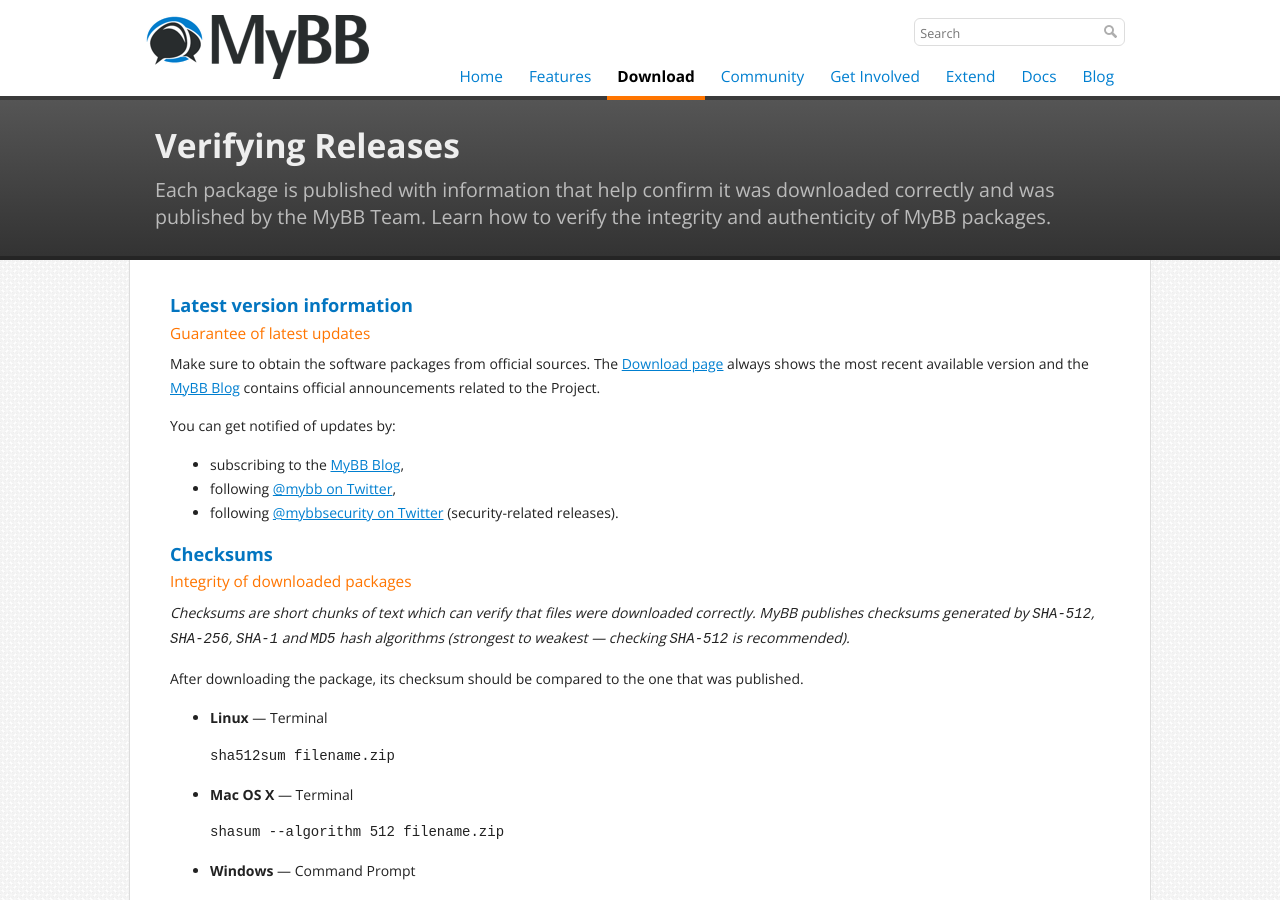
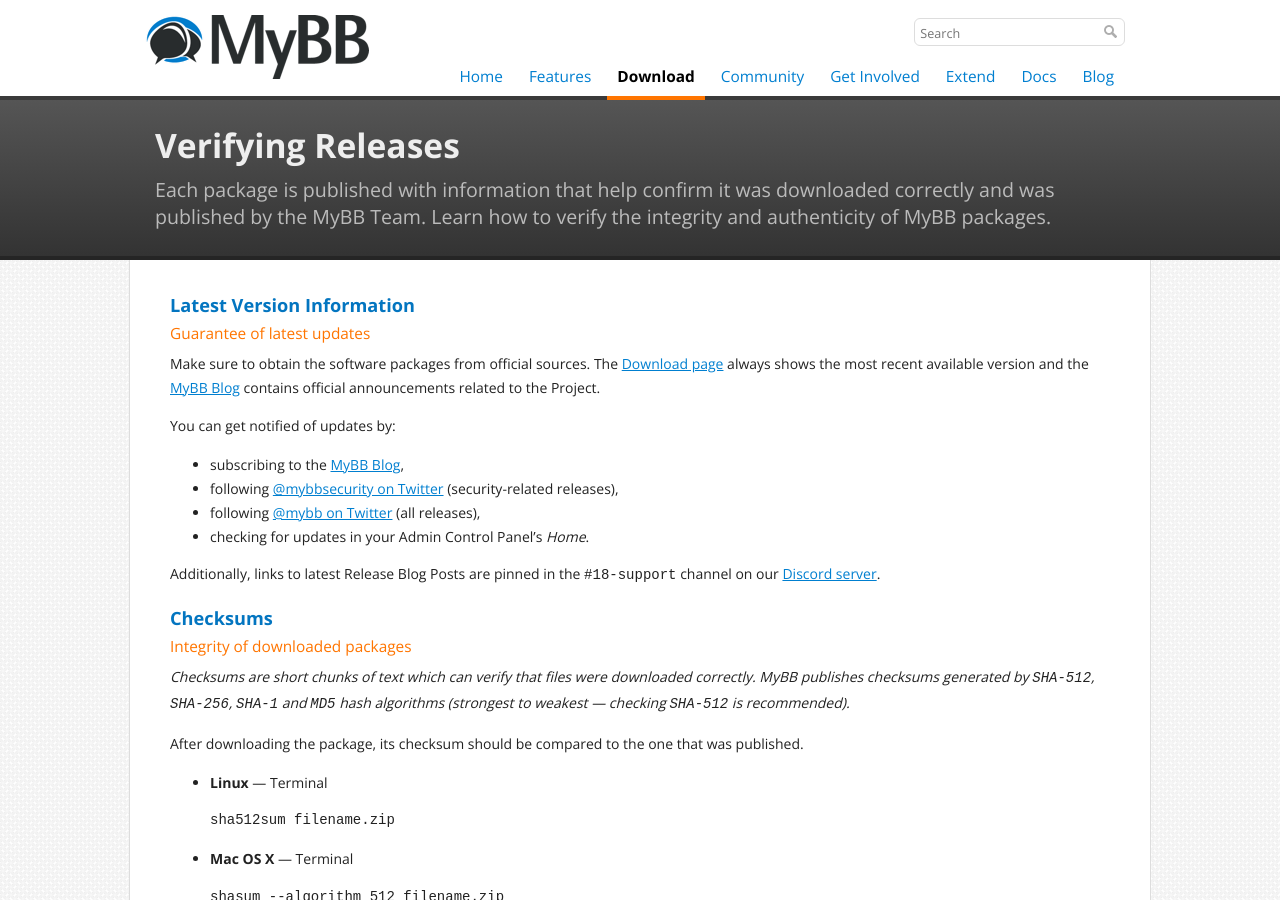
Before and after one commit to mybb/mybb.com, a Jekyll site: the page built from download/verifying.html, in a window 1280 px wide and 900 px high. Built offline with Jekyll 4.4.1, drawn with Linux system fonts in a browser that asks for light colours; nearby versions of some CDN libraries.

Commit message:
Updating updates update

```diff
--- a/download/verifying.html
+++ b/download/verifying.html
@@ -12,15 +12,18 @@
 
 <section class="general">
 {% capture markdown %}
-# Latest version information
+# Latest Version Information
 ## Guarantee of latest updates
 
 Make sure to obtain the software packages from official sources. The [Download page]({{ site.url }}/download/) always shows the most recent available version and the [MyBB Blog](https://blog.mybb.com) contains official announcements related to the Project.
 
 You can get notified of updates by:
  - subscribing to the [MyBB Blog](https://blog.mybb.com),
- - following [@mybb on Twitter](https://twitter.com/mybb),
- - following [@mybbsecurity on Twitter](https://twitter.com/mybbsecurity) (security-related releases).
+ - following [@mybbsecurity on Twitter](https://twitter.com/mybbsecurity) (security-related releases),
+ - following [@mybb on Twitter](https://twitter.com/mybb) (all releases),
+ - checking for updates in your Admin Control Panel's _Home_.
+
+Additionally, links to latest Release Blog Posts are pinned in the `#18-support` channel on our [Discord server](https://mybb.com/get-involved/discord/).
 
 # Checksums
 ## Integrity of downloaded packages
```
